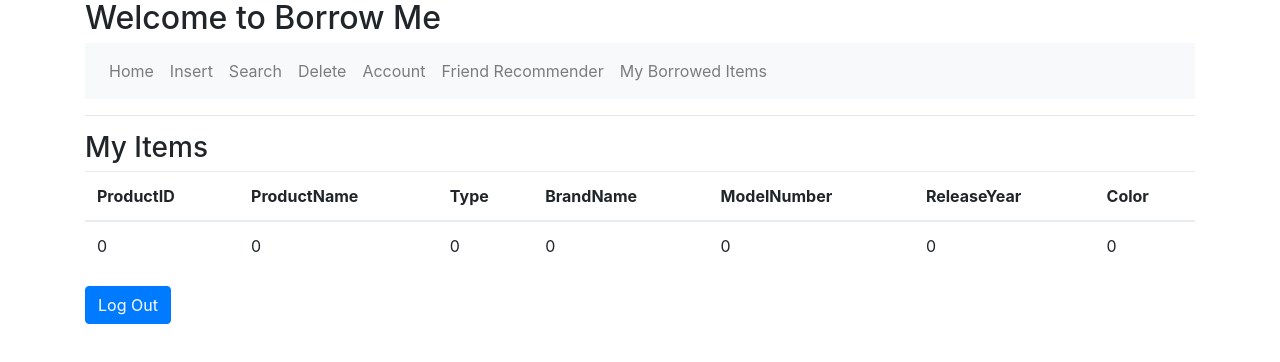
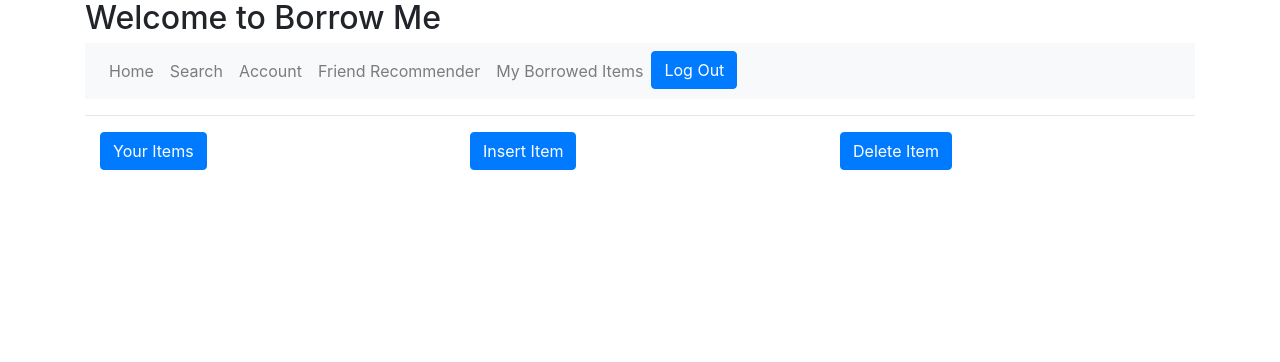
Before and after one commit to shikhar4/CS411_Project, a React (Create React App) app in the folder client/: page /home in a window 1280 px wide. Shown: the top 362 px of the page. Built offline with nearby package versions, Linux system fonts and the light colour scheme; no server answers.

Commit message:
condensed insert/delete

```diff
--- a/client/src/App.css
+++ b/client/src/App.css
@@ -65,6 +65,7 @@
   transition: all 250ms ease-in-out;
   cursor: pointer;
   margin-bottom: 10px;
+
 }
 .LoginButton:focus{
   outline: none;
@@ -89,6 +90,17 @@
 /*end Login.js CSS/////////////////////////////// */
 
 
+/*Home.js CSS/.//////////////////////////////////////*/
+#Items_Table{
+  visibility:visible;
+}
+
+
+
+
+
+/*end Home.js CSS///////////////////////////////////*/
+
 .InputLabels{
   display: inline-block;
   float: left;
--- a/client/src/App.js
+++ b/client/src/App.js
@@ -1,5 +1,6 @@
 import './App.css';
 import React, { Component } from 'react';
+import { Button } from "react-bootstrap";
 //import {BrowserRouter as Router,Route,Switch} from "react-router-dom";
 import { Navbar, Nav, NavDropdown } from "react-bootstrap";
 import Axios from 'axios'
@@ -8,7 +9,7 @@ import Login from './Login';
 import register from './register';
 import Search from './search';
 import Delete from './Delete';
-import insert1 from './insert1';
+import Insert from './insert1';
 import my_account from './my_account';
 
 import friends from './friends';
@@ -21,6 +22,19 @@ import { BrowserRouter as Router, Switch, Route, Link } from 'react-router-dom';
 
 
 class App extends Component {
+  constructor(props) {
+    super(props);
+    this.state={}
+    this.clearAccountInfo = this.clearAccountInfo.bind(this);
+  }
+  clearAccountInfo(){
+    localStorage.setItem("firstname_global", "");
+    localStorage.setItem("lastname_global", "");
+    localStorage.setItem("email_global", "");
+    localStorage.setItem("phonenumber_global", "");
+    localStorage.setItem("zipcode_global", "");
+    localStorage.setItem("password_global", "");
+   }
   render() {
     return (
       <Router>
@@ -30,14 +44,15 @@ class App extends Component {
             <ul className="navbar-nav mr-auto">
               {/* <li><Link to={'/'} className="nav-link"> Login </Link></li>  */}
               <li><Link to={'/home'} className="nav-link">Home</Link></li>
-              <li><Link to={'/insert1'} className="nav-link">Insert</Link></li>
+
               <li><Link to={'/search'} className="nav-link">Search</Link></li>
-              <li><Link to={'/delete'} className="nav-link">Delete</Link></li>
+
               <li><Link to={'/my_account'} className="nav-link">Account</Link></li>
 
               <li><Link to={'/friends'} className="nav-link">Friend Recommender</Link></li>
 
               <li><Link to={'/borrowed_items'} className="nav-link">My Borrowed Items</Link></li>
+              <Link to = '/'><Button onClick={this.clearAccountInfo}>Log Out</Button></Link>
 
             </ul>
           </nav>
@@ -46,9 +61,9 @@ class App extends Component {
             <Route exact path='/' component={Login} />
             <Route path='/reg' component={register} />
             <Route path='/home' component={Home} />
-            <Route path='/insert1' component={insert1} />
+
             <Route path='/search' component={Search} />
-            <Route path='/Delete' component={Delete} />
+
             <Route path='/my_account' component={my_account} />
 
             <Route path='/friends' component={friends} />
--- a/client/src/Home.js
+++ b/client/src/Home.js
@@ -1,38 +1,53 @@
+import './App.css';
 import React, { Component } from 'react';
+import Container from 'react-bootstrap/Container'
+import Row from 'react-bootstrap/Row'
+import Col from 'react-bootstrap/Col'
 import Axios from 'axios'
+import Delete from './Delete';
+import Insert from './insert1';
 import { Button, FormGroup, FormControl, FormLabel,Form } from "react-bootstrap";
 import {Link} from 'react-router-dom';
 const columnHeader =["ProductID","ProductName","Type","BrandName","ModelNumber","ReleaseYear", "Color"];
 const user_id = localStorage.getItem("user_id_global")
 var product_table =[];
-product_table.push({productID:0,ProductName:0,type:0,BrandName:0,ModelNumber:0,ReleaseYear:0, Color:0})
-var b = 0;
-function add_entry(productID,ProductName,type,BrandName,ModelNumber,ReleaseYear,Color){
-  product_table.push({productID,ProductName,type,BrandName,ModelNumber,ReleaseYear,Color})
-}
+var table_data = []
+var head = []
+
+
 class Home extends Component {
 
    constructor(props){
        super(props);
        this.state={
+         product_table:[],
+         showInsertComponent: false,
+         showDeleteComponent: false
        }
-       this.generateHeader = this.generateHeader.bind(this);
-       this.generateTableData = this.generateTableData.bind(this);
-       this.search = this.search.bind(this);
+
        this.clearAccountInfo = this.clearAccountInfo.bind(this);
+       this.add_entry = this.add_entry.bind(this)
+       this.refreshTable = this.refreshTable.bind(this)
+       this.loadInsertTable = this.loadInsertTable.bind(this)
+       this.loadDeleteTable = this.loadDeleteTable.bind(this)
       //  this.add_entry = this.add_entry(this);
    }
 
+   add_entry(productID,ProductName,type,BrandName,ModelNumber,ReleaseYear,Color){
 
-   generateHeader(){
-       let res=[];
-     for(var i =0; i < columnHeader.length; i++){
-         res.push(<th key={columnHeader[i]}>{columnHeader[i]}</th>)
-     }
-     return res;
-   }
+    const product_arr = {productID,ProductName,type,BrandName,ModelNumber,ReleaseYear,Color}
+      this.setState(prevState =>({
+        product_table : [...prevState.product_table, product_arr]
+      }))
+  }
 
-    search() {
+  refreshTable(){
+    head = []
+    table_data = []
+    document.getElementById("Items_Table").style.visibility = "visible";
+    this.setState({showInsertComponent : false})
+    this.setState({showDeleteComponent : false})
+    console.log(this.state.showInsertComponent)
     Axios.post('http://localhost:3001/api/search',
     {userID:localStorage.getItem("user_id_global")}).then((res)=>{
       product_table = [];
@@ -40,38 +55,39 @@ class Home extends Component {
       {
         var x = res.data[i]
         console.log(x)
-        add_entry(x.productID,x.ProductName,x.type,x.brandName,x.modelNumber,x.releaseYear,x.color)
+        this.add_entry(x.productID,x.ProductName,x.type,x.brandName,x.modelNumber,x.releaseYear,x.color)
       }
       //localStorage.setItem("Table_data", data)
 
     })
-     b= 1;
+
+    this.setState({product_table:[]})
+    if(this.state.product_table.length > 0){
+      head.push(<th key={'productID'}>{'Product ID'}</th>)
+      head.push(<th key={'ProductName'}>{'Product Name'}</th>)
+      head.push(<th key={'type'}>{'Type'}</th>)
+      head.push(<th key={'brandName'}>{'Brand Name'}</th>)
+      head.push(<th key={'modelNumber'}>{'Model Number'}</th>)
+      head.push(<th key={'releaseYear'}>{'Release Year'}</th>)
+      head.push(<th key={'color'}>{'Color'}</th>)
+
+
+      for(var i = 0; i < this.state.product_table.length; i++){
+        const {productID,ProductName,type,BrandName,ModelNumber,ReleaseYear,Color}= this.state.product_table[i]
+        table_data.push(
+          <tr>
+            <td>{productID}</td>
+            <td>{ProductName}</td>
+            <td>{type}</td>
+            <td>{BrandName}</td>
+            <td>{ModelNumber}</td>
+            <td>{ReleaseYear}</td>
+            <td>{ReleaseYear}</td>
+          </tr>)
+      }
+    }
   }
 
-   generateTableData(){
-    this.search();
-       let res=[];
-       let tableData = product_table;
-       if(b)
-       {
-       console.log(tableData.length)
-       }
-       //""ProductID","Product Name","Type","Brand Name","Model Number","Release Year", "Color""
-       for(var i =0; i < tableData.length; i++){
-           res.push(
-            <tr >
-           <td key={tableData[i].productID}>{tableData[i].productID}</td>
-           <td>{tableData[i].ProductName}</td>
-           <td>{tableData[i].type}</td>
-           <td>{tableData[i].BrandName}</td>
-           <td >{tableData[i].ModelNumber}</td>
-           <td >{tableData[i].ReleaseYear}</td>
-           <td >{tableData[i].Color}</td>
-           </tr>
-           )
-       }
-       return res;
-   }
    clearAccountInfo(){
     localStorage.setItem("firstname_global", "");
     localStorage.setItem("lastname_global", "");
@@ -80,24 +96,47 @@ class Home extends Component {
     localStorage.setItem("zipcode_global", "");
     localStorage.setItem("password_global", "");
    }
+   loadInsertTable(){
+     document.getElementById("Items_Table").style.visibility = "hidden";
+     this.setState({showDeleteComponent:false})
+
+     this.setState({showInsertComponent:true})
+     //console.log(this.state.showInsertComponent)
+
+   }
+   loadDeleteTable(){
+     document.getElementById("Items_Table").style.visibility = "hidden"
+     this.setState({showInsertComponent:false})
+
+     this.setState({showDeleteComponent:true})
+   }
    render(){
 
        return(
          <>
-           <div>
-             <h3>My Items</h3>
-        <table className="table  table-hover">
+         <Container>
+          <Row>
+            <Col><Button onClick = {this.refreshTable}>Your Items</Button></Col>
+            <Col><Button onClick = {this.loadInsertTable} >Insert Item</Button></Col>
+            <Col><Button onClick = {this.loadDeleteTable} >Delete Item</Button></Col>
+          </Row>
+          </Container>
+
+       <div>{this.state.showInsertComponent ? <Insert/> : null}</div>
+       <div>{this.state.showDeleteComponent ? <Delete/> : null}</div>
+      <div>
+        <table className = "table table-hover" id = "Items_Table">
         <thead>
             <tr>
-            {this.generateHeader()}
+            {head}
             </tr>
         </thead>
         <tbody>
-            {this.generateTableData()}
+            {table_data}
         </tbody>
         </table>
-           </div>
-        <div><Link to = '/'><Button onClick={this.clearAccountInfo}>Log Out</Button></Link></div>
+      </div>
+
         </>
        )
    }
--- a/client/src/insert1.js
+++ b/client/src/insert1.js
@@ -6,7 +6,7 @@ import { Redirect } from 'react-router-dom/cjs/react-router-dom.min';
 
 
 
-class insert1 extends Component {
+class Insert extends Component {
 
   constructor(props) {
     super(props);
@@ -34,6 +34,12 @@ class insert1 extends Component {
     Axios.post('http://localhost:3001/api/insert_product',
       { userID: localStorage.getItem("user_id_global"), name: this.state.productName, type: this.state.type, brandName: this.state.brandname, modelNumber:this.state.modelNumber, releaseYear:this.state.releaseYear, color:this.state.color }).then(() => {
       })
+    this.setState({productName: ""})
+    this.setState({type: ""})
+    this.setState({color: ""})
+    this.setState({brandname: ""})
+    this.setState({modelNumber: ""})
+    this.setState({releaseYear: ""})
   }
 
   render() {
@@ -75,4 +81,4 @@ class insert1 extends Component {
   };
 }
 
-export default insert1;
+export default Insert;
```
